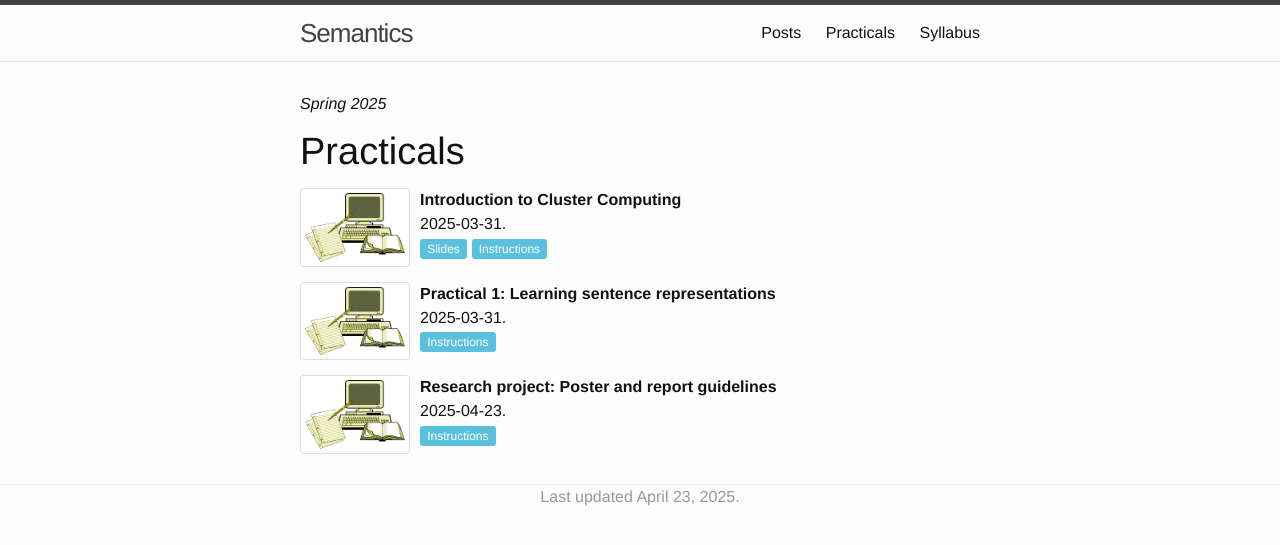
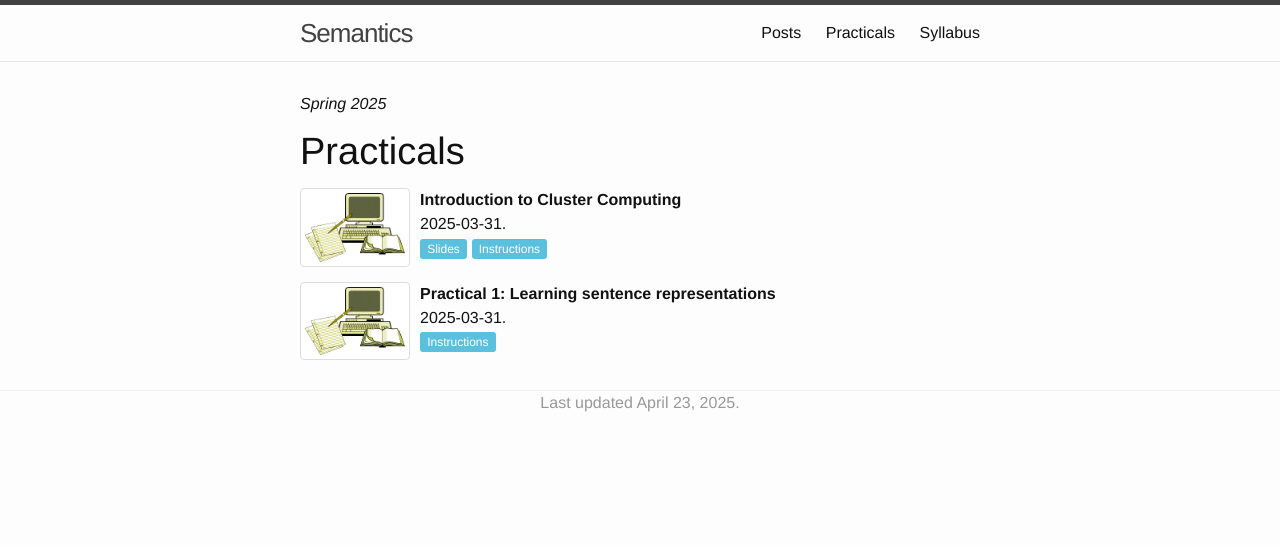
Before and after one commit to cl-illc/semantics-2025, a Jekyll site: the page built from practicals.md, in a window 1280 px wide. Shown: the top 545 px of the page. Built offline with Jekyll 4.4.1, drawn with Linux system fonts in a browser that asks for light colours.

Commit message:
Update assignments.yml

```diff
--- a/_data/2025/assignments.yml
+++ b/_data/2025/assignments.yml
@@ -29,19 +29,3 @@
   slides:
   data:
   code:
-
--
-  layout: lecture
-  selected: y
-  date: 2025-04-23
-  img: prac
-  uid: practical2
-  title: "Research project: Poster and report guidelines"
-  note:
-  abstract:
-  background:
-  discussion:
-  instructions: https://cl-illc.github.io/semantics-2020/info/2020/05/12/FinalEval.html
-  slides:
-  data:
-  code:
```
